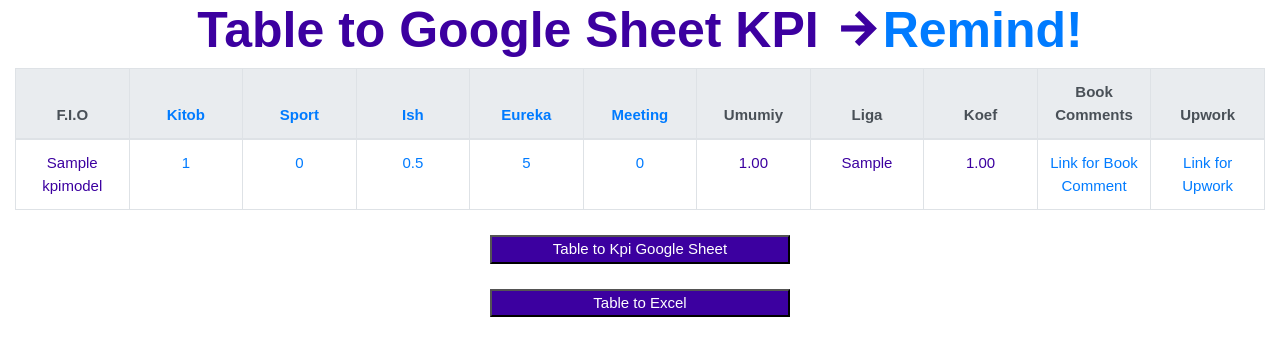
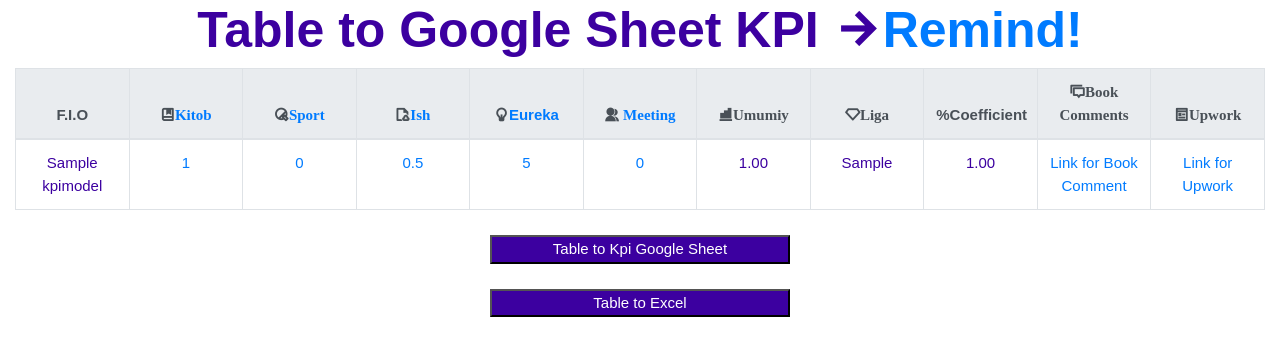
Before and after one commit to KayumovSher/KPI, a Django app: page / in a window 1280 px wide. Shown: the part 64-420 px from the top of the page. Run offline with Django 4.2, Linux system fonts and the light colour scheme; tables that the repository leaves empty hold one stand-in row (values such as "Sample post"); some libraries are stand-ins or nearby versions.

Commit message:
icons added

```diff
--- a/main/templates/index.html
+++ b/main/templates/index.html
@@ -115,24 +115,35 @@
         <tr>
             <th>F.I.O</th>
             <th>
-                <a href="{% url 'all_books' %}">Kitob</a>
+                <i class="ri-book-mark-line"><a href="{% url 'all_books' %}">Kitob</a></i>
             </th>
             <th>
-                <a href="{% url 'all_sports' %}">Sport</a>
+                <i class="ri-ping-pong-line"><a href="{% url 'all_sports' %}">Sport</a></i>
             </th>
             <th>
-                <a href="{% url 'all_works' %}">Ish</a>
+                <i class="ri-file-cloud-line"><a href="{% url 'all_works' %}">Ish</a></i>
             </th>
             <th>
-                <a href="{% url 'all_evrika' %}">Eureka</a>
+                <i class="ri-lightbulb-line"></i><a href="{% url 'all_evrika' %}">Eureka</a></i>
             </th>
-            <th><a href="{% url 'all_meetings' %}"> Meeting </a></th>
+            <th>
+                <i class="ri-group-fill"><a href="{% url 'all_meetings' %}"> Meeting </a></i>
+            </th>
 
-            <th class="background-color:green;">Umumiy</th>
-            <th>Liga</th>
-            <th>Koef</th>
-            <th>Book Comments</th>
-            <th>Upwork</th>
+            <th class="background-color:green;">
+                <i class="ri-numbers-line">Umumiy</i>
+            </th>
+            <th>
+                <i class="ri-vip-diamond-line">Liga</i>
+            </th>
+            <th>
+                <strong>%</strong>Coefficient
+            <th>
+                <i class="ri-discuss-line">Book Comments</i>
+            </th>
+            <th>
+                <i class="ri-pages-line">Upwork</i>
+            </th>
         </tr>
         </thead>
         <tbody>
```
